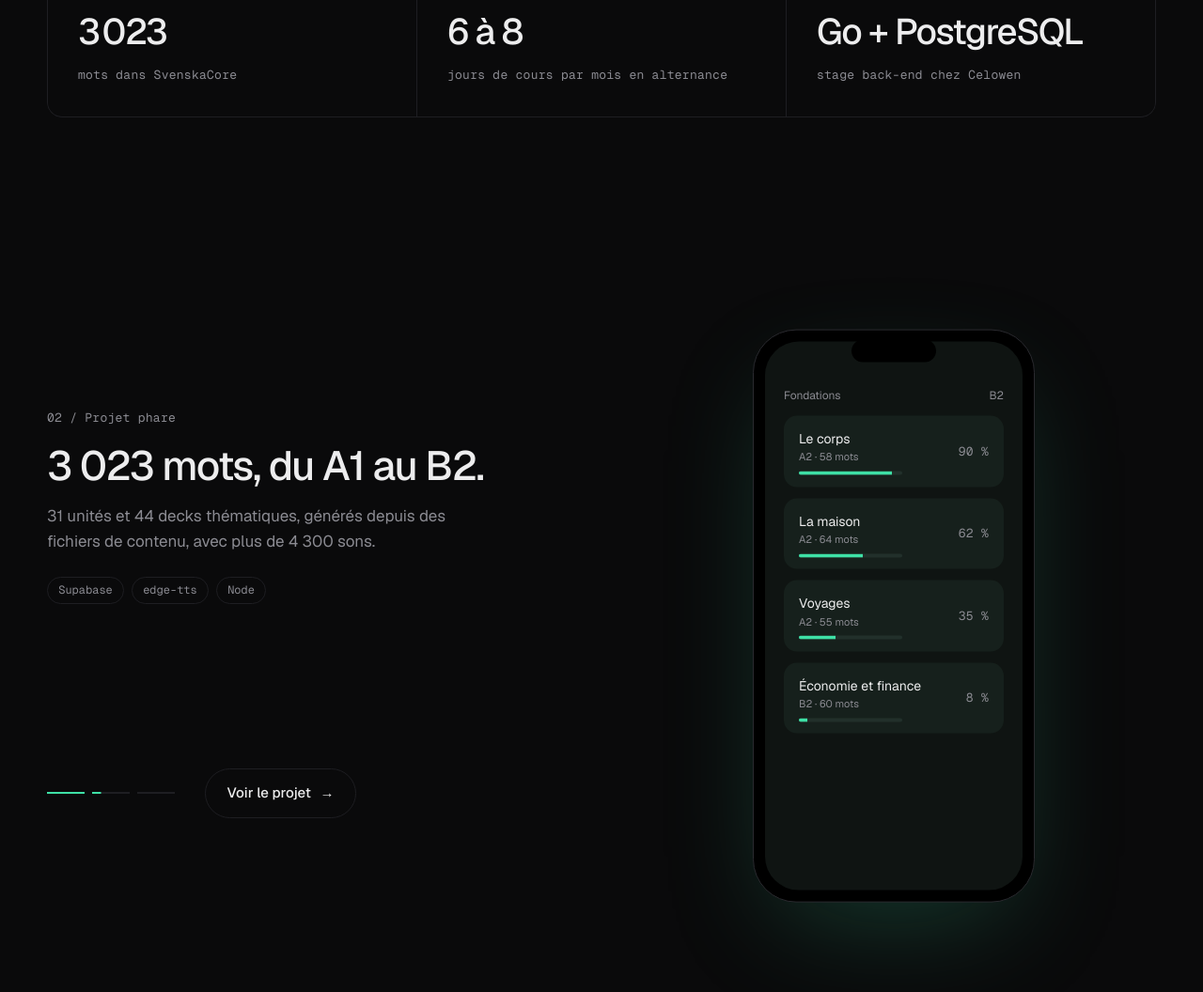
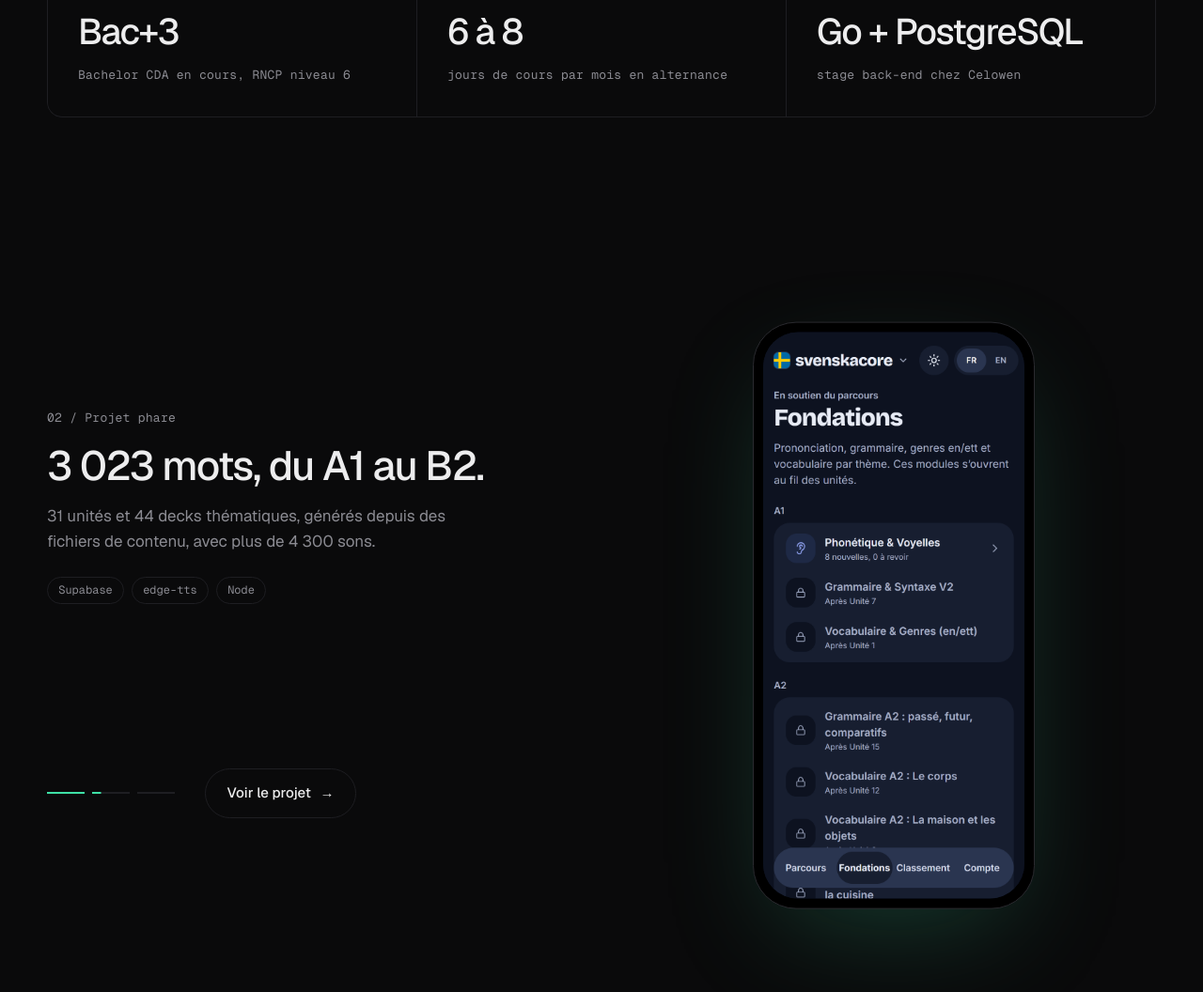
Before and after one commit to mathplayer31/mathplayer31.github.io, an Astro site: page / in a window 1280 px wide. Shown: the part 1310-2366 px from the top of the page at 94% size. Built offline with nearby package versions, Linux system fonts and the light colour scheme; Astro itself is replaced by a stand-in of ours.

Commit message:
feat(contenu): captures réelles de SvenskaCore, bouton CV, e-mail et parcours réordonné

```diff
--- a/src/components/SvenskaPhone.astro
+++ b/src/components/SvenskaPhone.astro
@@ -1,43 +1,30 @@
 ---
-// Maquette HTML de l'app SvenskaCore : un écran par étape du projet phare.
+// Vraies captures de l'app SvenskaCore (390x844 en densité 2) : un écran par étape du projet phare.
 import type { Lang } from '../i18n';
 interface Props { lang: Lang; still?: boolean }
 const { lang, still = false } = Astro.props;
 const fr = lang === 'fr';
-const decks = fr
-  ? [['Le corps', 'A2', 58, 90], ['La maison', 'A2', 64, 62], ['Voyages', 'A2', 55, 35], ['Économie et finance', 'B2', 60, 8]]
-  : [['The body', 'A2', 58, 90], ['The home', 'A2', 64, 62], ['Travel', 'A2', 55, 35], ['Economy and finance', 'B2', 60, 8]];
+const screens = [
+  { file: '1-etude', alt: fr ? "Carte de révision « hej då » avec IPA, audio et boutons de notation" : 'Review card "hej då" with IPA, audio and grading buttons' },
+  { file: '2-decks', alt: fr ? 'Onglet Fondations : decks par niveau A1 et A2' : 'Foundations tab: decks by level A1 and A2' },
+  { file: '3-classement', alt: fr ? 'Onglet Classement : série de 12 jours et classement de la semaine' : 'Leaderboard tab: 12-day streak and weekly ranking' },
+];
+const shown = still ? screens.slice(0, 1) : screens;
 ---
-<div class="phone-stage" aria-hidden="true">
+<div class="phone-stage">
   <div class="phone">
-    <span class="notch"></span>
     <div class="screen">
-      <div class="scr on">
-        <div class="app-top"><span>{fr ? 'Unité 1 : Salutations' : 'Unit 1: Greetings'}</span><span>12 / 20</span></div>
-        <div class="flash"><span class="sv">hej</span><span class="ipa">/hɛjː/</span><span class="fr">{fr ? 'salut' : 'hi'}</span></div>
-        <div class="grade">
-          {(fr ? ['Encore', 'Dur', 'Bien', 'Facile'] : ['Again', 'Hard', 'Good', 'Easy']).map((g, i) => <span class={i === 2 ? 'g' : ''}>{g}</span>)}
-        </div>
-      </div>
-      {!still && (
-        <div class="scr">
-          <div class="app-top"><span>{fr ? 'Fondations' : 'Foundations'}</span><span>B2</span></div>
-          {decks.map(([name, lvl, n, pct]) => (
-            <div class="deck">
-              <div>{name}<small>{lvl} · {n} {fr ? 'mots' : 'words'}</small><div class="bar"><b style={`width:${pct}%`}></b></div></div>
-              <span class="mono">{pct} %</span>
-            </div>
-          ))}
-        </div>
-      )}
-      {!still && (
-        <div class="scr">
-          <div class="streak"><strong>27</strong><div class="mono">{fr ? 'jours de suite' : 'day streak'}</div></div>
-          <div class="row"><span class="n">1</span><span class="av"></span>lina_sv<span class="xp">2 140</span></div>
-          <div class="row me"><span class="n">2</span><span class="av"></span>matheo<span class="xp">1 985</span></div>
-          <div class="row"><span class="n">3</span><span class="av"></span>oskar<span class="xp">1 410</span></div>
-        </div>
-      )}
+      {shown.map((s, i) => (
+        <img
+          class:list={['scr', { on: i === 0 }]}
+          src={`/projets/svenskacore/${lang}-${s.file}.png`}
+          alt={s.alt}
+          width="390"
+          height="844"
+          loading={i === 0 ? 'eager' : 'lazy'}
+          decoding="async"
+        />
+      ))}
     </div>
   </div>
 </div>
--- a/src/content/parcours.json
+++ b/src/content/parcours.json
@@ -1,7 +1,20 @@
 [
   {
+    "id": "svenskacore",
+    "order": 1,
+    "period": "2026",
+    "title": {
+      "fr": "SvenskaCore et FranceCore, projet personnel",
+      "en": "SvenskaCore and FranceCore, personal project"
+    },
+    "text": {
+      "fr": "Conception et développement de deux applications d'apprentissage des langues, publiées sur le web et sur Android.",
+      "en": "Designed and built two language-learning apps, released on the web and on Android."
+    }
+  },
+  {
     "id": "celowen",
-    "order": 1,
+    "order": 2,
     "period": "Févr. à avr. 2026",
     "title": {
       "fr": "Stagiaire développeur back-end, Celowen",
@@ -10,19 +23,6 @@
     "text": {
       "fr": "Back-end en Go (Gin) d'une plateforme de type ENT / Moodle pour établissements scolaires : base PostgreSQL, API REST, authentification, travail en équipe sous GitLab.",
       "en": "Go (Gin) back end of an LMS platform (Moodle-like) for schools: PostgreSQL database, REST API, authentication, teamwork on GitLab."
-    }
-  },
-  {
-    "id": "svenskacore",
-    "order": 2,
-    "period": "2026",
-    "title": {
-      "fr": "SvenskaCore et FranceCore, projet personnel",
-      "en": "SvenskaCore and FranceCore, personal project"
-    },
-    "text": {
-      "fr": "Conception et développement de deux applications d'apprentissage des langues, publiées sur le web et sur Android.",
-      "en": "Designed and built two language-learning apps, released on the web and on Android."
     }
   },
   {
--- a/src/i18n.ts
+++ b/src/i18n.ts
@@ -14,7 +14,7 @@ export const t = {
     aboutLabel: '01 / À propos',
     about: "J'aime les produits *simples* en surface et *solides* en dessous. Je construis de bout en bout : l'API, la base de données, l'interface et l'application *mobile*.",
     facts: [
-      { value: 3023, label: 'mots dans SvenskaCore' },
+      { value: 'Bac+3', label: 'Bachelor CDA en cours, RNCP niveau 6' },
       { value: '6 à 8', label: 'jours de cours par mois en alternance' },
       { value: 'Go + PostgreSQL', label: 'stage back-end chez Celowen' },
     ],
@@ -46,7 +46,7 @@ export const t = {
     aboutLabel: '01 / About',
     about: 'I like products that are *simple* on the surface and *solid* underneath. I build end to end: the API, the database, the interface and the *mobile* app.',
     facts: [
-      { value: 3023, label: 'words in SvenskaCore' },
+      { value: 'Bac+3', label: 'application design degree, in progress' },
       { value: '6 to 8', label: 'school days a month while working' },
       { value: 'Go + PostgreSQL', label: 'back-end internship at Celowen' },
     ],
--- a/src/site.ts
+++ b/src/site.ts
@@ -2,10 +2,10 @@
 export const site = {
   name: 'Mathéo Perez',
   available: true, // affiche le statut (recherche d'alternance) dans le hero
-  email: '', // ex : prenom.nom@domaine.fr
+  email: 'matheo.perez2908@gmail.com',
   github: 'https://github.com/mathplayer31',
   linkedin: 'https://www.linkedin.com/in/matheo-perez/',
   phone: '06 42 37 96 26', // affiché tel quel, lien tel: au format international
-  cv: '', // ex : /cv.pdf (fichier placé dans public/)
+  cv: '/CV_Matheo_Perez.pdf', // fichier dans public/, à remplacer à chaque nouvelle version du CV
   stack: ['Go', 'PHP', 'Symfony', 'Laravel', 'Angular', 'React', 'Vue.js', 'TypeScript', 'PostgreSQL', 'Supabase', 'Capacitor', 'Java', 'Python', 'Git'],
 };
--- a/src/styles/global.css
+++ b/src/styles/global.css
@@ -47,6 +47,8 @@ a{color:inherit;text-decoration:none}
 .btn-main{background:var(--ink);color:var(--bg)}
 .btn-ghost{border:1px solid var(--line)}
 .btn-ghost:hover{border-color:var(--muted)}
+.btn .dl{transition:transform .25s}
+.btn:hover .dl{transform:translateY(2px)}
 .btn .arr{transition:transform .25s}
 .btn:hover .arr{transform:translateX(3px)}
 
@@ -79,33 +81,12 @@ h2{font-size:clamp(2rem,4vw,3.2rem);letter-spacing:-.035em;font-weight:500;line-
 .chips{display:flex;flex-wrap:wrap;gap:.5rem;margin-top:1.5rem}
 .chips span{border:1px solid var(--line);border-radius:99px;padding:.25rem .7rem;font-size:12px;color:var(--muted);font-family:"Geist Mono",monospace}
 
-/* téléphone */
+/* téléphone : captures 390x844 */
 .phone-stage{display:flex;justify-content:center;perspective:1200px}
-.phone{width:300px;height:610px;border-radius:46px;background:#000;border:1px solid #2a2a2f;padding:12px;position:relative;transform:rotateX(calc(var(--r,0) * 1deg)) translateY(calc(var(--y,0) * 1px));box-shadow:0 40px 120px -30px rgba(62,224,166,.25)}
-.screen{position:absolute;inset:12px;border-radius:36px;overflow:hidden;background:#0f1412}
-.scr{position:absolute;inset:0;padding:48px 20px 20px;opacity:0;transform:scale(.97);transition:opacity .5s,transform .5s;display:flex;flex-direction:column;gap:12px;font-size:14px}
+.phone{width:300px;aspect-ratio:300/625;border-radius:46px;background:#000;border:1px solid #2a2a2f;padding:10px;position:relative;transform:rotateX(calc(var(--r,0) * 1deg)) translateY(calc(var(--y,0) * 1px));box-shadow:0 40px 120px -30px rgba(62,224,166,.25)}
+.screen{position:absolute;inset:10px;border-radius:37px;overflow:hidden;background:#0b1120}
+.scr{position:absolute;inset:0;width:100%;height:100%;object-fit:cover;object-position:top;opacity:0;transform:scale(.97);transition:opacity .5s,transform .5s}
 .scr.on{opacity:1;transform:none}
-.notch{position:absolute;top:10px;left:50%;translate:-50% 0;width:90px;height:24px;background:#000;border-radius:20px;z-index:2}
-.app-top{display:flex;justify-content:space-between;color:var(--muted);font-size:12px}
-.flash{flex:1;border-radius:22px;background:#16201c;border:1px solid #20302a;display:flex;flex-direction:column;align-items:center;justify-content:center;gap:.4rem;text-align:center}
-.flash .sv{font-size:42px;font-weight:500;letter-spacing:-.03em}
-.flash .ipa{font-family:"Geist Mono",monospace;color:var(--muted);font-size:13px}
-.flash .fr{color:var(--accent);margin-top:.6rem}
-.grade{display:grid;grid-template-columns:repeat(4,1fr);gap:6px}
-.grade span{background:#16201c;border-radius:10px;padding:.6rem 0;text-align:center;font-size:11px;color:var(--muted)}
-.grade span.g{background:var(--accent);color:#042c1e;font-weight:500}
-.deck{background:#16201c;border-radius:14px;padding:.8rem 1rem;display:flex;justify-content:space-between;align-items:center}
-.deck .mono{white-space:nowrap}
-.deck small{color:var(--muted);display:block;font-size:11px}
-.bar{height:4px;border-radius:4px;background:#22302b;margin-top:6px;width:110px;overflow:hidden}
-.bar b{display:block;height:100%;background:var(--accent)}
-.row{display:flex;align-items:center;gap:.7rem;background:#16201c;border-radius:14px;padding:.7rem .9rem}
-.row .n{font-family:"Geist Mono",monospace;color:var(--muted);width:18px}
-.row .av{width:28px;height:28px;border-radius:50%;background:#22302b}
-.row .xp{margin-left:auto;font-family:"Geist Mono",monospace;font-size:12px}
-.row.me{outline:1px solid var(--accent)}
-.streak{text-align:center;padding:1rem 0}
-.streak strong{font-size:56px;font-weight:500;letter-spacing:-.04em;color:var(--accent);line-height:1}
 
 /* autres projets */
 .cards{display:grid;grid-template-columns:repeat(3,1fr);gap:1.25rem}
@@ -138,7 +119,8 @@ h2{font-size:clamp(2rem,4vw,3.2rem);letter-spacing:-.035em;font-weight:500;line-
 /* contact */
 .contact{min-height:90svh;display:flex;align-items:center}
 .contact h2{font-size:clamp(3rem,10vw,9rem);letter-spacing:-.055em;line-height:.95}
-.mail{display:inline-block;font-size:clamp(1.2rem,2.6vw,2rem);margin-top:2.5rem;position:relative;padding-bottom:.3rem}
+.reach{display:flex;flex-wrap:wrap;column-gap:2.5rem;row-gap:1rem;margin-top:2.5rem}
+.mail{display:inline-block;font-size:clamp(1.2rem,2.6vw,2rem);position:relative;padding-bottom:.3rem;overflow-wrap:anywhere}
 .mail::after{content:"";position:absolute;left:0;right:0;bottom:0;height:1px;background:var(--accent);transform:scaleX(.25);transform-origin:left;transition:transform .5s cubic-bezier(.2,.8,.2,1)}
 .mail:hover::after{transform:scaleX(1)}
 .socials{display:flex;gap:1.5rem;margin-top:2rem}
@@ -164,12 +146,8 @@ h2{font-size:clamp(2rem,4vw,3.2rem);letter-spacing:-.035em;font-weight:500;line-
 @media (max-width:860px){
   .nav ul{display:none}
   .feature .grid,.project-head{grid-template-columns:1fr;gap:1.5rem}
-  .phone{width:190px;height:380px;border-radius:32px}
-  .screen{border-radius:24px}
-  .scr{padding:40px 12px 12px;font-size:12px;gap:8px}
-  .flash .sv{font-size:32px}
-  .bar{width:60px}
-  .deck{padding:.6rem .7rem}
+  .phone{width:180px;border-radius:30px;padding:7px}
+  .screen{inset:7px;border-radius:24px}
   .steps{min-height:210px}
   .step h3{font-size:1.6rem}
   .step p{font-size:15px}
```
Also changed, not shown: src/components/Home.astro (+10 -2 lines), public/projets/svenskacore/en-1-etude.png (added), public/projets/svenskacore/en-2-decks.png (added), public/projets/svenskacore/en-3-classement.png (added), public/projets/svenskacore/fr-1-etude.png (added), public/projets/svenskacore/fr-2-decks.png (added), public/projets/svenskacore/fr-3-classement.png (added), 1 other file.
